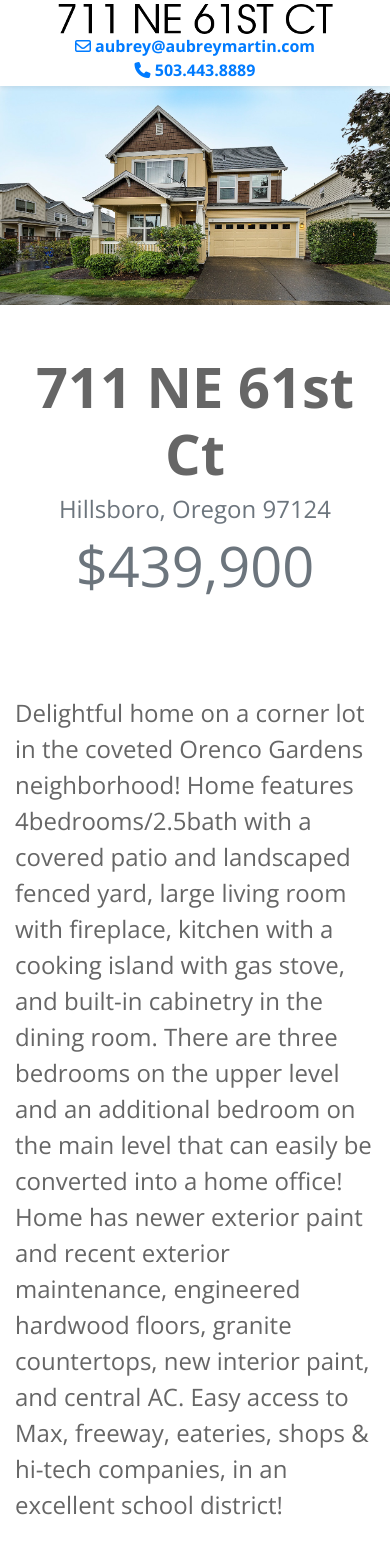
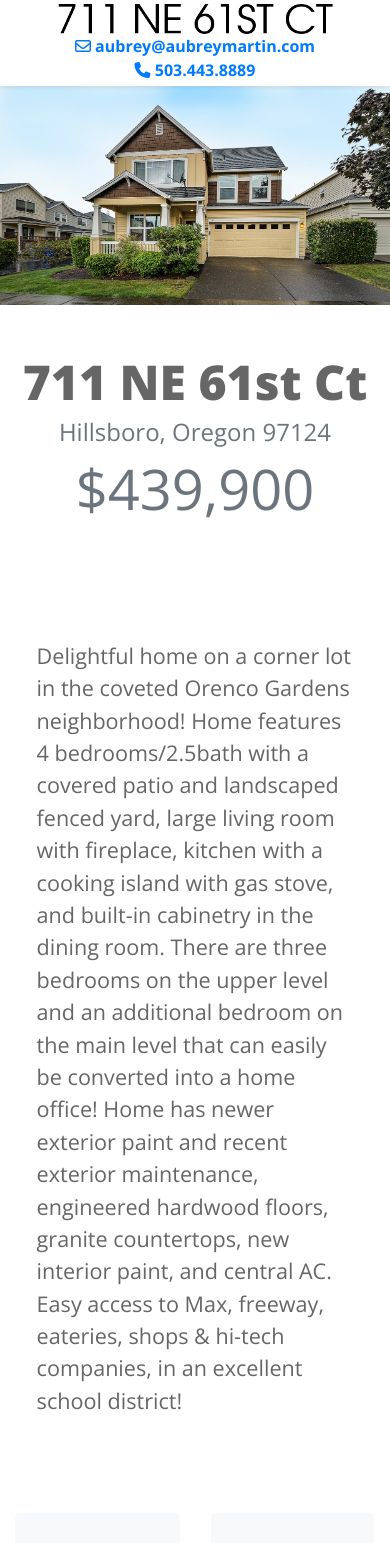
Before and after one commit to danmartin/realestate_template, a React (Create React App) app: page / in a window 390 px wide. Shown: the top 1543 px of the page. Built offline with nearby package versions, Linux system fonts and the light colour scheme.

Commit message:
Font changes and streamline some display items

```diff
--- a/public/config.json
+++ b/public/config.json
@@ -15,7 +15,7 @@
       "lot_size": "3049",
       "rmls": "19572722",
       "built_in": "2002",
-      "blurb": "Delightful home on a corner lot in the coveted Orenco Gardens neighborhood! Home features 4bedrooms/2.5bath with a covered patio and landscaped fenced yard, large living room with fireplace, kitchen with a cooking island with gas stove, and built-in cabinetry in the dining room. There are three bedrooms on the upper level and an additional bedroom on the main level that can easily be converted into a home office! Home has newer exterior paint and recent exterior maintenance, engineered hardwood floors, granite countertops, new interior paint, and central AC. Easy access to Max, freeway, eateries, shops & hi-tech companies, in an excellent school district!",
+      "blurb": "Delightful home on a corner lot in the coveted Orenco Gardens neighborhood! Home features 4 bedrooms/2.5bath with a covered patio and landscaped fenced yard, large living room with fireplace, kitchen with a cooking island with gas stove, and built-in cabinetry in the dining room. There are three bedrooms on the upper level and an additional bedroom on the main level that can easily be converted into a home office! Home has newer exterior paint and recent exterior maintenance, engineered hardwood floors, granite countertops, new interior paint, and central AC. Easy access to Max, freeway, eateries, shops & hi-tech companies, in an excellent school district!",
       "ammenities": [
 
       ]
--- a/src/components/Gallery.js
+++ b/src/components/Gallery.js
@@ -65,8 +65,8 @@ class Gallery extends React.Component {
                 ) }
                 {this.state.show ? (
                     <div className="overlay overlay-effect">
-                        {this.state.image_id > 1 ? (<button type="button" className="left-arrow" onClick={() => {this.previousImage(this.state.image_id)}}>Previous</button>) :null}
-                        {this.state.image_id < this.state.images.length ? (<button type="button" className="right-arrow" onClick={() => {this.nextImage(this.state.image_id)}}>Forward</button>) :null}
+                        {this.state.image_id > 1 ? (<a href="#foo" className="left-arrow" onClick={() => {this.previousImage(this.state.image_id)}}><i class="fas fa-angle-left"></i></a>) :null}
+                        {this.state.image_id < this.state.images.length ? (<a href="#foo" className="right-arrow" onClick={() => {this.nextImage(this.state.image_id)}}><i class="fas fa-angle-right"></i></a>) :null}
                         <button type="button" className="close"  onClick={() => {this.toggleModal(0)}}>Close</button>
                         <div className="helper">
                             <img data-id={this.state.image_id} src={this.state.image.image}  alt={this.props.config_data.display_address} />
--- a/src/components/PropertyDetail.js
+++ b/src/components/PropertyDetail.js
@@ -16,7 +16,7 @@ class PropertyDetail extends React.Component {
         <div>
             <div className="position-relative overflow-hidden p-md-3 m-md-1 text-center">
                 <div className="col-md-8 p-lg-8 mx-auto my-5">
-                <h5 className="display-4 font-weight-bold">{this.props.config_data.display_address}</h5>
+                <h5>{this.props.config_data.display_address}</h5>
                 <h4 className="display-5 font-weight-light text-muted">{this.props.config_data.full_address.city}, {this.props.config_data.full_address.state} {this.props.config_data.full_address.zipcode}</h4>
                 <h6 className="display-4 text-secondary">{this.props.config_data.property.listing_price}</h6>
                 </div>
@@ -37,7 +37,7 @@ class PropertyDetail extends React.Component {
 
             <div className="position-relative overflow-hidden text-center">
                 <div className="col-md-8 mx-auto my-5 blurb">
-                <p className="pb-5">{this.props.config_data.property.blurb}</p>
+                <p className="pb-5 blurby">{this.props.config_data.property.blurb}</p>
                 <ul>
                     { this.props.config_data.property.ammenities.map(({item, id}) =>
                         <li key={id}>{item}</li>
--- a/src/index.css
+++ b/src/index.css
@@ -4,6 +4,11 @@ body {
   -webkit-font-smoothing: antialiased;
   -moz-osx-font-smoothing: grayscale;
 }
+h5 {
+  font-family: 'Open Sans', 'Helvetica Neue', Helvetica, Arial, sans-serif;
+  font-weight: 800;
+  font-size: 3rem;
+}
 
 code {
   font-family: source-code-pro, Menlo, Monaco, Consolas, "Courier New",
--- a/src/styles.scss
+++ b/src/styles.scss
@@ -1,6 +1,10 @@
 .blurb {
     text-align:left;
     font-size:1.5em
+}
+.blurby {
+    font-size:1.2em;
+    font-weight:300;
 }
 .open-hold {
     .opens {
@@ -113,34 +117,22 @@ iframe {
         outline:none;
         color:transparent;
     }
-    .right-arrow {
-        width:60px;
-        height:63px;
+    a.right-arrow {
         position:absolute;
         right:20px;
         top:50%;
         overflow:hidden;
-        border:none;
-        background: url(/images/arrow-right.png) no-repeat center center;
-        text-indent:200%;
-        outline:none;
-        color:transparent;
-        opacity: 0.5;
+        color:#fff;
+        font-size:6rem;
         z-index:1025;
     }
-    .left-arrow {
-        width:60px;
-        height:63px;
+    a.left-arrow {
         position:absolute;
         left:20px;
         top:50%;
         overflow:hidden;
-        border:none;
-        background: url(/images/arrow-left.png) no-repeat center center;
-        text-indent:200%;
-        outline:none;
-        color:transparent;
-        opacity: 0.5;
+        color:#fff;
+        font-size:6rem;
         z-index:1025;
     }
 }
@@ -161,4 +153,10 @@ footer {
     .contacts {
         font-size: 1.4rem;
     }
+
+    .blurby {
+        padding: 1em;
+        font-size:.9em;
+        font-weight:300;
+    }
 }
```
